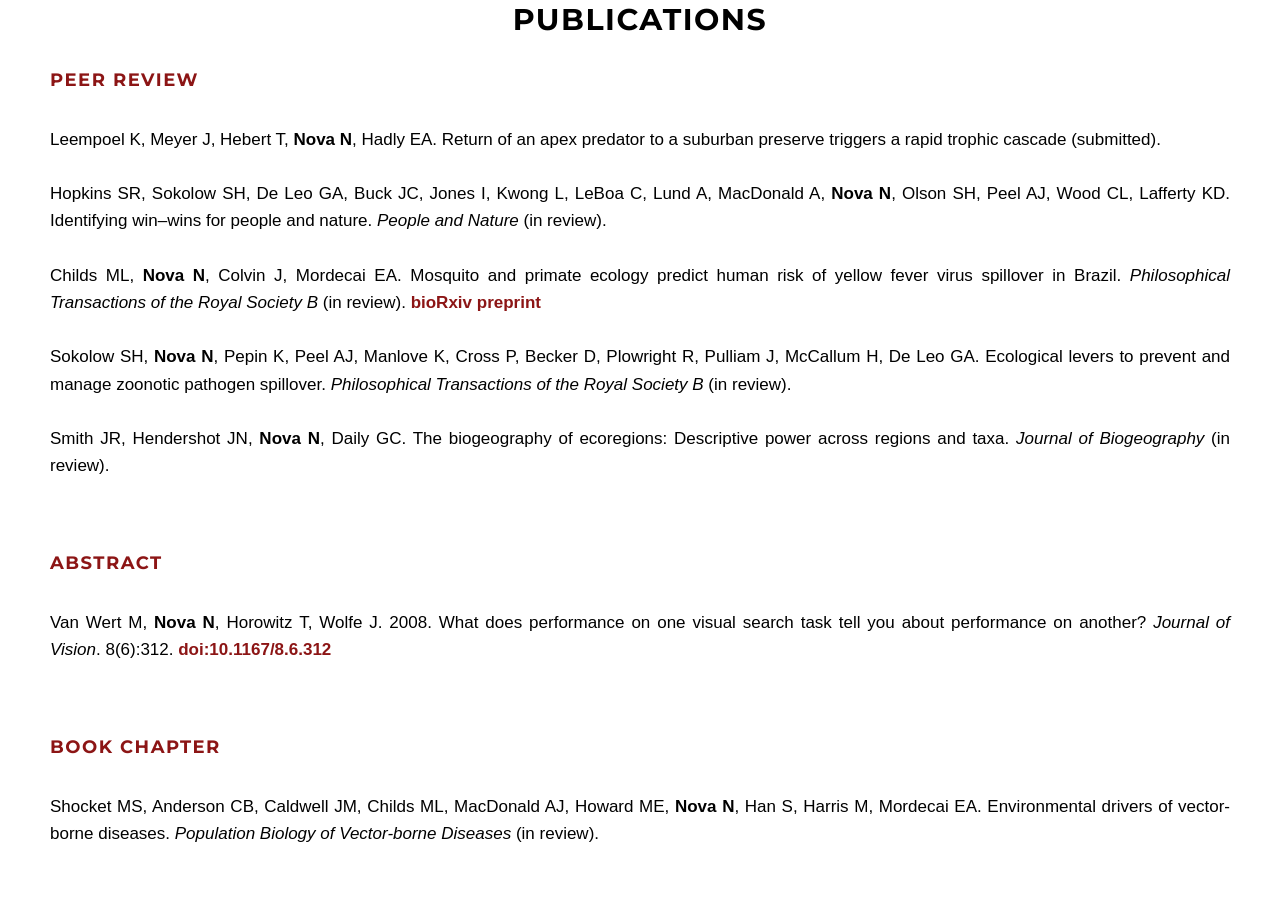
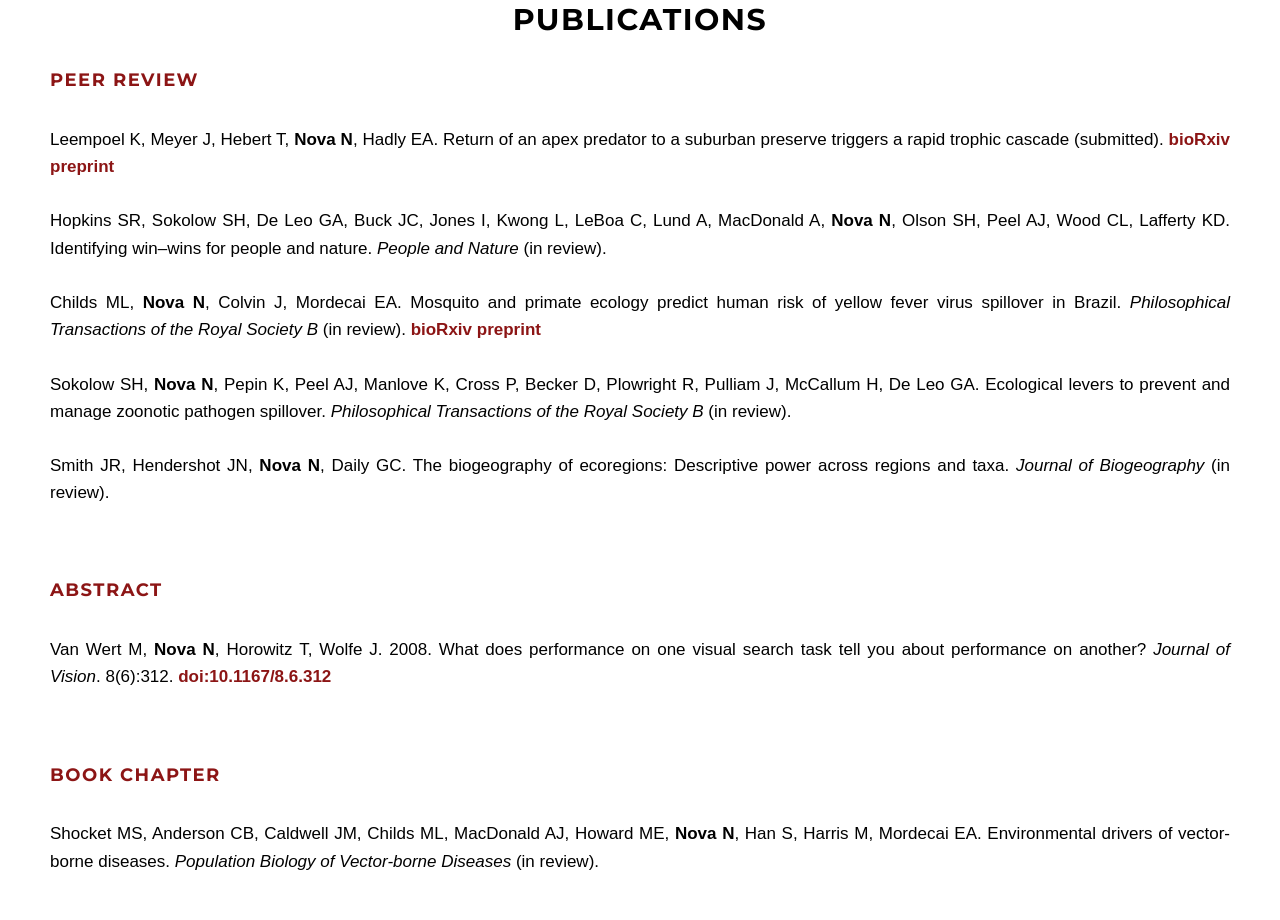
Before and after one commit to novanator/nova-site, a plain HTML site: page index.html in a window 1280 px wide. Shown: the part 2773-3693 px from the top of the page. Drawn offline with nearby package versions, Linux system fonts and the light colour scheme; some packages are replaced by stand-ins of ours.

Commit message:
biorxiv puma

```diff
--- a/index.html
+++ b/index.html
@@ -190,7 +190,7 @@
                 <div id="text">
                     <h4 id="stanford">Peer Review</h4>
                     <p>
-                        Leempoel K, Meyer J, Hebert T, <b>Nova N</b>, Hadly EA. Return of an apex predator to a suburban preserve triggers a rapid trophic cascade (submitted).
+                        Leempoel K, Meyer J, Hebert T, <b>Nova N</b>, Hadly EA. Return of an apex predator to a suburban preserve triggers a rapid trophic cascade (submitted). <a href="https://www.biorxiv.org/content/10.1101/564294v1"><b>bioRxiv preprint</b></a>
                         <br><br>
                         Hopkins SR, Sokolow SH, De Leo GA, Buck JC, Jones I, Kwong L, LeBoa C, Lund A, MacDonald A, <b>Nova N</b>, Olson SH, Peel AJ, Wood CL, Lafferty KD. Identifying win&ndash;wins for people and nature. <i>People and Nature</i> (in review).
                         <br><br>
```
Also changed, not shown: 1 other file.
